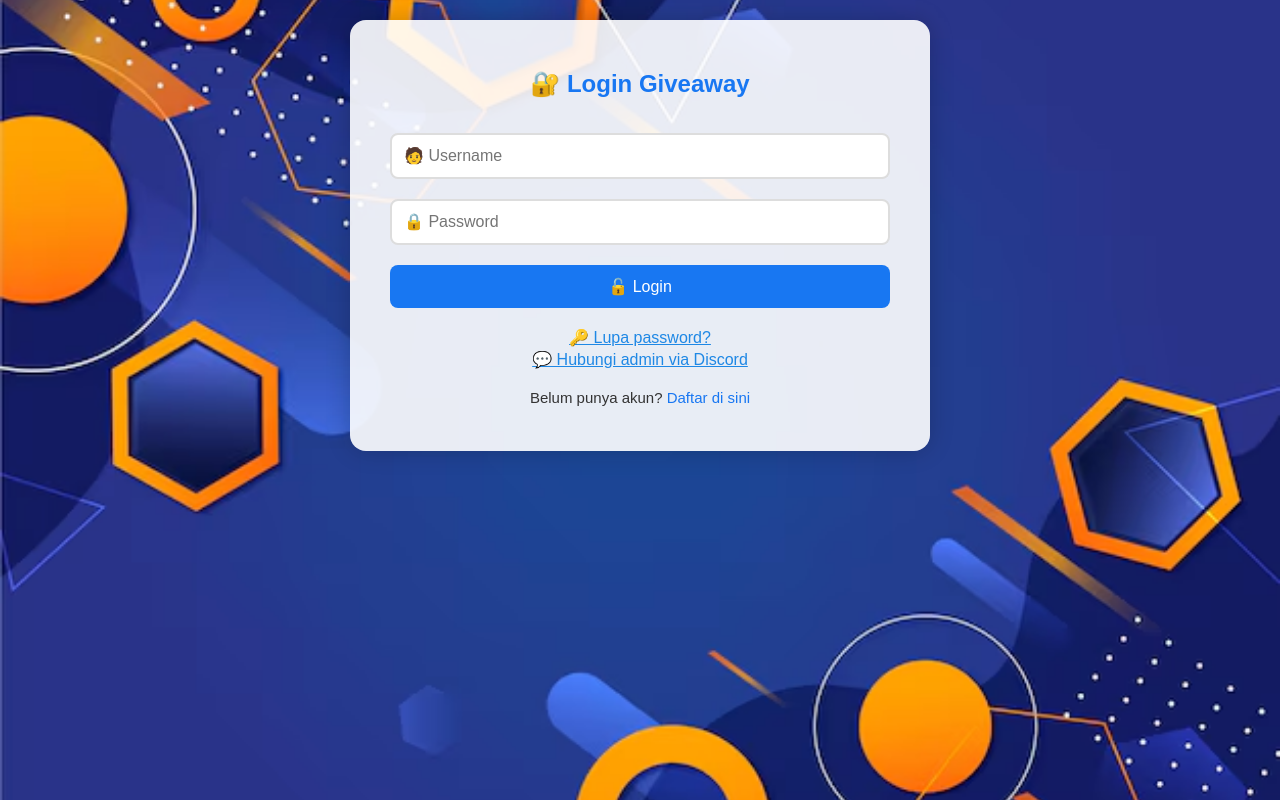
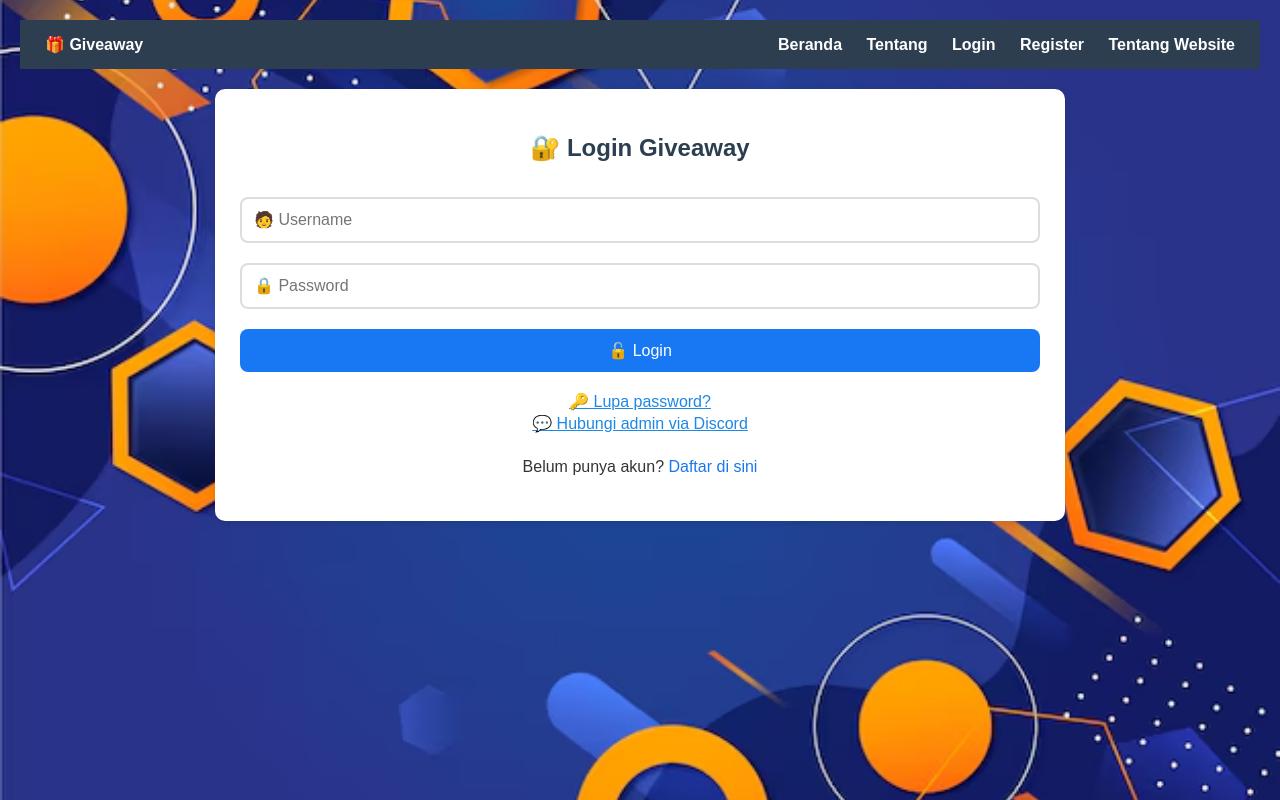
Before and after one commit to rakanaditya/giveaway-picker, a website: page public/login.html in a window 1280 px wide. Drawn offline with Linux system fonts and the light colour scheme.

Commit message:
Update login.html

```diff
--- a/public/login.html
+++ b/public/login.html
@@ -5,8 +5,65 @@
   <meta name="viewport" content="width=device-width, initial-scale=1.0" />
   <title>Login Giveaway</title>
   <link rel="stylesheet" href="/style.css" />
+
+<style>
+    body {
+      font-family: 'Poppins', sans-serif;
+      margin: 0;
+      background-color: #f4f4f4;
+    }
+
+    .navbar {
+      background-color: #2c3e50;
+      color: white;
+      padding: 15px 25px;
+      display: flex;
+      justify-content: space-between;
+      align-items: center;
+    }
+
+    .navbar .nav-links a {
+      color: white;
+      margin-left: 20px;
+      text-decoration: none;
+      font-weight: 600;
+    }
+
+    .container {
+      max-width: 800px;
+      margin: 20px auto;
+      padding: 25px;
+      background: white;
+      border-radius: 10px;
+      box-shadow: 0 2px 6px rgba(0,0,0,0.1);
+    }
+
+    h2 {
+      color: #2c3e50;
+    }
+
+    p {
+      line-height: 1.7;
+      font-size: 16px;
+    }
+
+  </style>
 </head>
 <body>
+
+  <div class="navbar">
+    <div><strong>🎁 Giveaway</strong></div>
+    <div class="nav-links">
+      <a href="/">Beranda</a>
+      <a href="/about.html">Tentang</a>
+      <a href="/login.html">Login</a>
+      <a href="/register.html">Register</a>
+      <a href="/info.html">Tentang Website</a>
+    </div>
+  </div>
+
+
+
   <div class="container">
     <h2>🔐 Login Giveaway</h2>
     <form id="loginForm" class="form">
```
